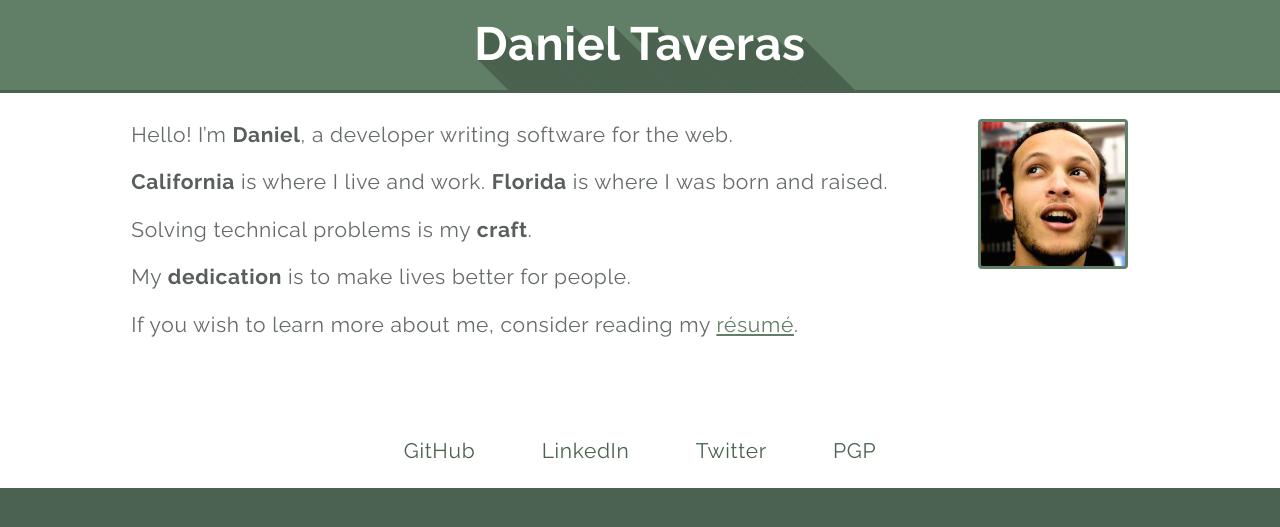
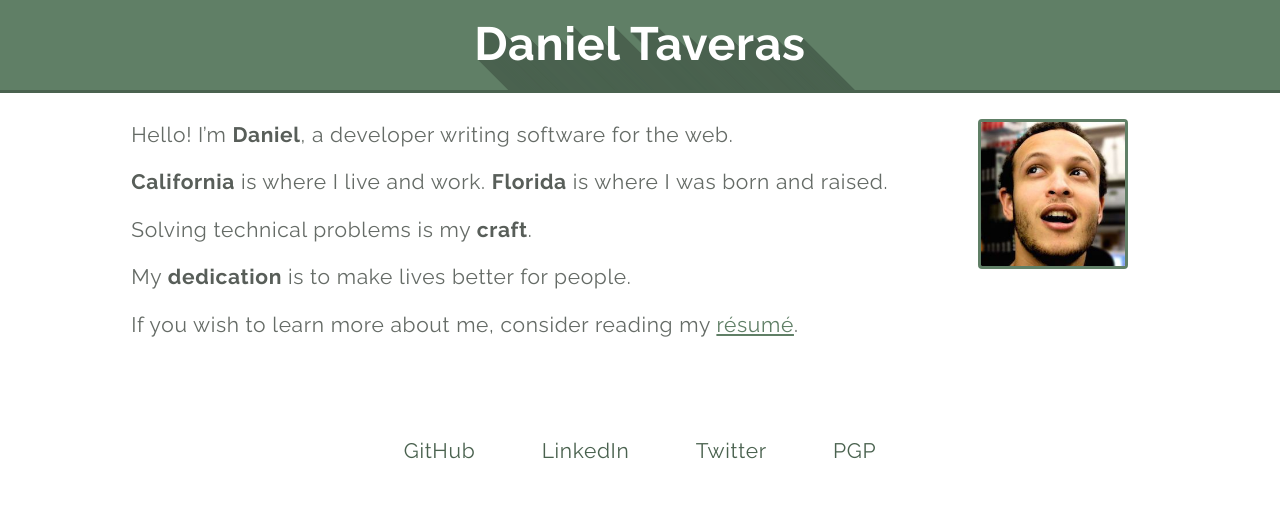
Before and after one commit to taveras/taveras.github.io, a Jekyll site: the page built from index.html, in a window 1280 px wide. Shown: the top 527 px of the page. Built offline with Jekyll 4.4.1, drawn with Linux system fonts in a browser that asks for light colours; some web fonts are replaced.

Commit message:
change background color

```diff
--- a/_sass/partials/_layout.scss
+++ b/_sass/partials/_layout.scss
@@ -3,7 +3,7 @@
 // when the Neat visual grid is off.
 @if not $visual-grid {
   body {
-    background-color: $secondary;
+    background-color: $white;
   }
   .container {
     background-color: $white;
```
